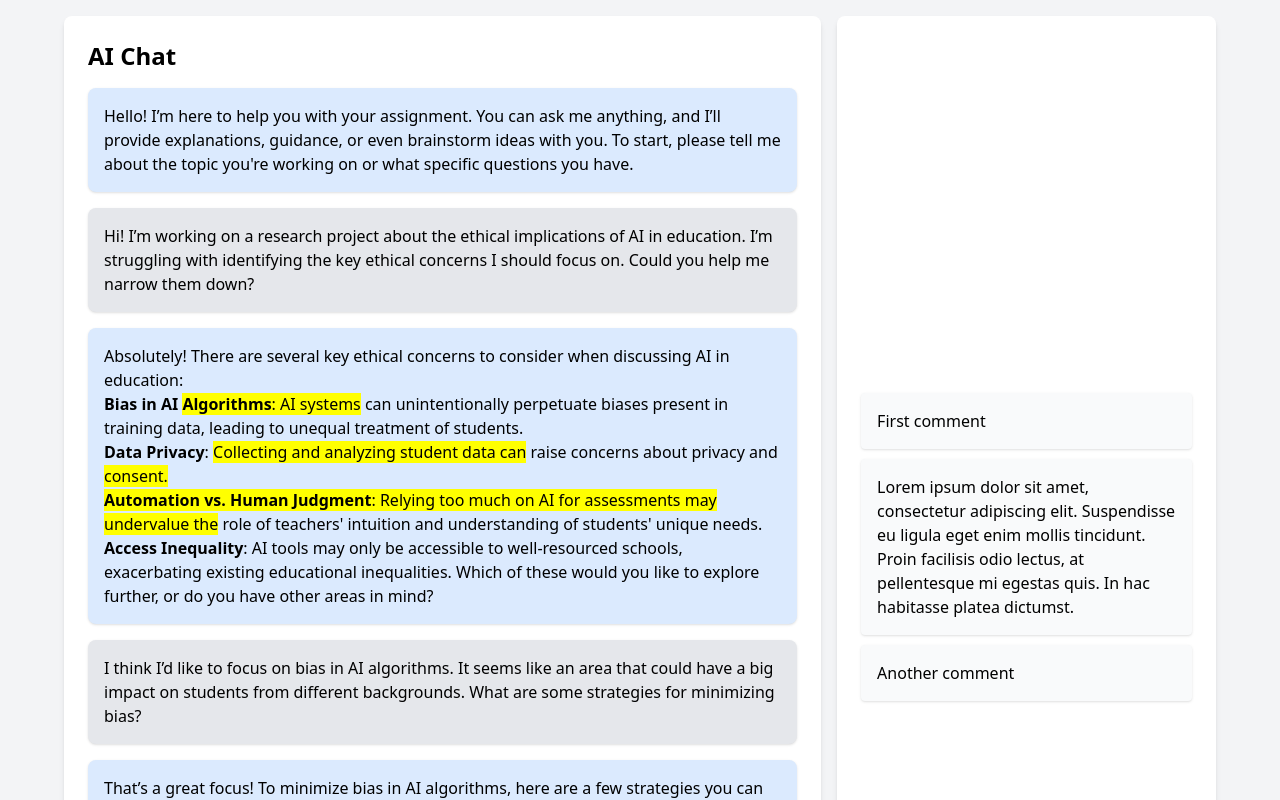
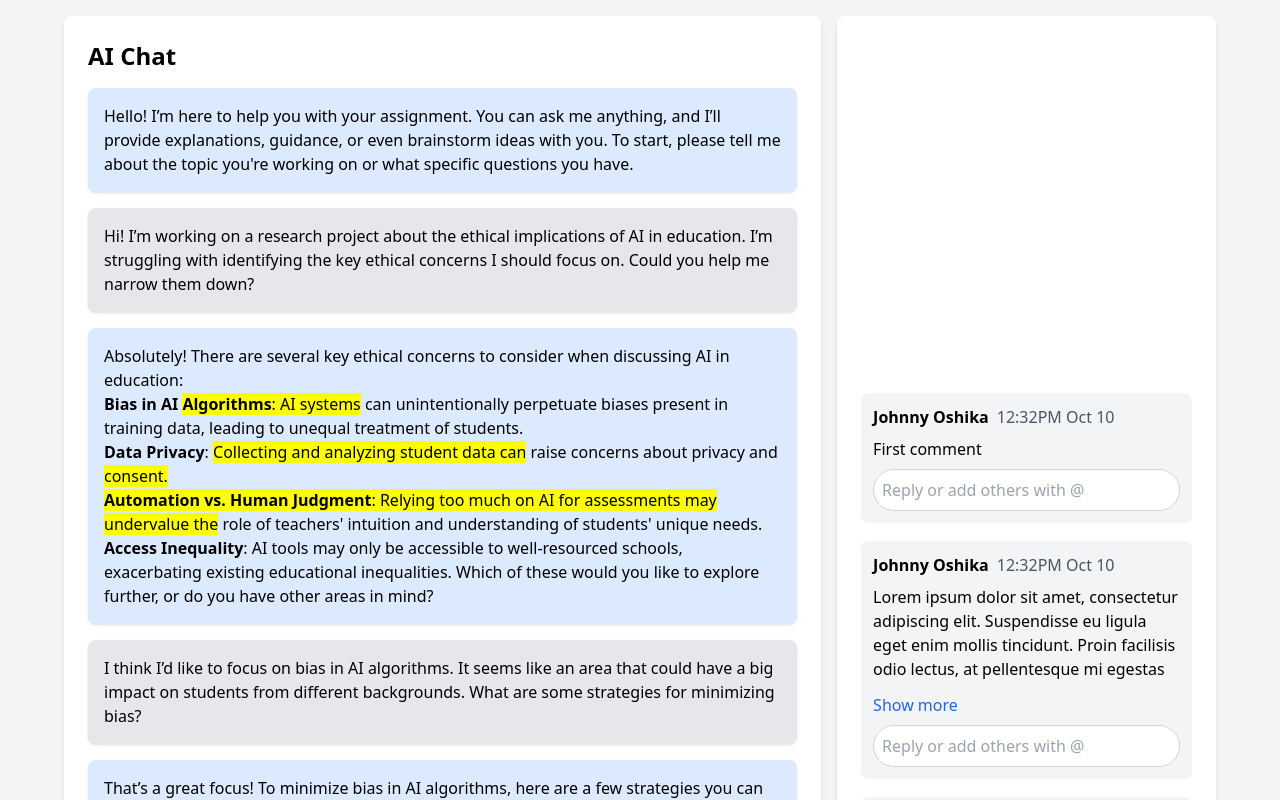
Before and after one commit to johnnyoshika/react-gdocs-commenting, a React (Vite) app: page / in a window 1280 px wide. Shown: the top 800 px of the page. Built offline with nearby package versions, Linux system fonts and the light colour scheme.

Commit message:
Set max-height and improve CommentBox

```diff
--- a/src/App.tsx
+++ b/src/App.tsx
@@ -92,7 +92,9 @@ const App = () => {
         {
           id: 'mmkrq4fgkj',
           messageId: '3',
-          text: 'Lorem ipsum dolor sit amet, consectetur adipiscing elit. Suspendisse eu ligula eget enim mollis tincidunt. Proin facilisis odio lectus, at pellentesque mi egestas quis. In hac habitasse platea dictumst. ',
+          text: `Lorem ipsum dolor sit amet, consectetur adipiscing elit. Suspendisse eu ligula eget enim mollis tincidunt. Proin facilisis odio lectus, at pellentesque mi egestas quis. In hac habitasse platea dictumst. Maecenas vitae accumsan lectus, at porttitor arcu. Suspendisse ornare orci ut mauris varius, at dictum mi rhoncus. Nulla turpis felis, convallis ac vestibulum vel, dignissim vel lorem. Curabitur molestie et ex in dapibus.
+
+Proin ac elit metus. Sed sodales convallis aliquet. Nulla pulvinar in est vehicula gravida. Suspendisse scelerisque varius neque. Pellentesque sed dictum ante, sed posuere orci.`,
           selection: {
             startOffset: 251,
             endOffset: 292,
--- a/src/CommentBox/index.tsx
+++ b/src/CommentBox/index.tsx
@@ -1,5 +1,8 @@
-import React from 'react';
+import React, { useEffect, useRef, useState } from 'react';
 import { MessageComment } from '../types';
+
+const MAX_HEIGHT = 100;
+const EXPANDED_MAX_HEIGHT = 1000; // This should be larger than any expected comment height
 
 const renderComment = (text: string) => {
   return text.split('\n').map((line, index) => (
@@ -10,10 +13,66 @@ const renderComment = (text: string) => {
   ));
 };
 
-const CommentBox = ({ comment }: { comment: MessageComment }) => {
+const CommentContent: React.FC<{ comment: MessageComment }> = ({
+  comment,
+}) => {
+  const [isExpanded, setIsExpanded] = useState(false);
+  const [showShowMore, setShowShowMore] = useState(false);
+  const contentRef = useRef<HTMLDivElement>(null);
+
+  useEffect(() => {
+    if (contentRef.current) {
+      setShowShowMore(contentRef.current.scrollHeight > MAX_HEIGHT);
+    }
+  }, [comment.text]);
+
+  const toggleExpand = () => {
+    setIsExpanded(!isExpanded);
+  };
+
   return (
-    <div key={comment.id} className="p-4 bg-gray-50 rounded shadow">
-      {renderComment(comment.text)}
+    <div>
+      <div
+        ref={contentRef}
+        style={{
+          maxHeight: isExpanded
+            ? `${EXPANDED_MAX_HEIGHT}px` // We use EXPANDED_MAX_HEIGHT instead of none so that transition works
+            : `${MAX_HEIGHT}px`,
+          overflow: 'hidden',
+          transition: 'max-height 0.3s ease-out',
+        }}
+      >
+        {renderComment(comment.text)}
+      </div>
+      {showShowMore && (
+        <button
+          onClick={toggleExpand}
+          className="mt-2 text-blue-600 bg-transparent border-none cursor-pointer"
+        >
+          {isExpanded ? 'Show less' : 'Show more'}
+        </button>
+      )}
+    </div>
+  );
+};
+
+const CommentBox: React.FC<{ comment: MessageComment }> = ({
+  comment,
+}) => {
+  return (
+    <div className="bg-gray-100 rounded-lg p-3 mb-2">
+      <div className="flex items-center mb-2">
+        <span className="font-bold">Johnny Oshika</span>
+        <span className="ml-2 text-gray-600">12:32PM Oct 10</span>
+      </div>
+      <CommentContent comment={comment} />
+      <div className="mt-2">
+        <input
+          type="text"
+          placeholder="Reply or add others with @"
+          className="w-full p-2 border border-gray-300 rounded-full"
+        />
+      </div>
     </div>
   );
 };
```
